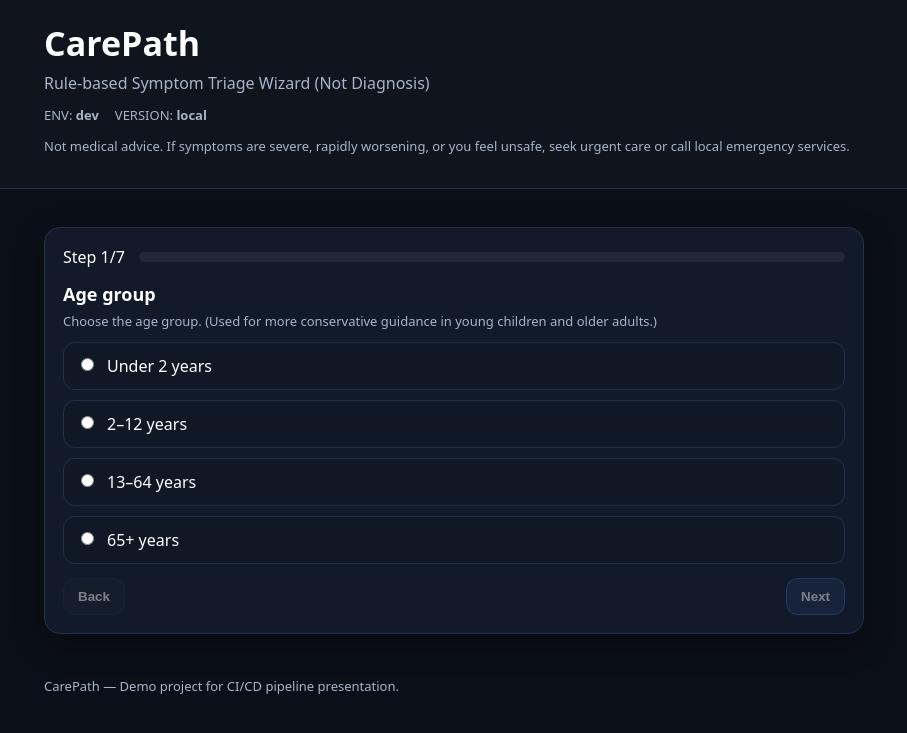
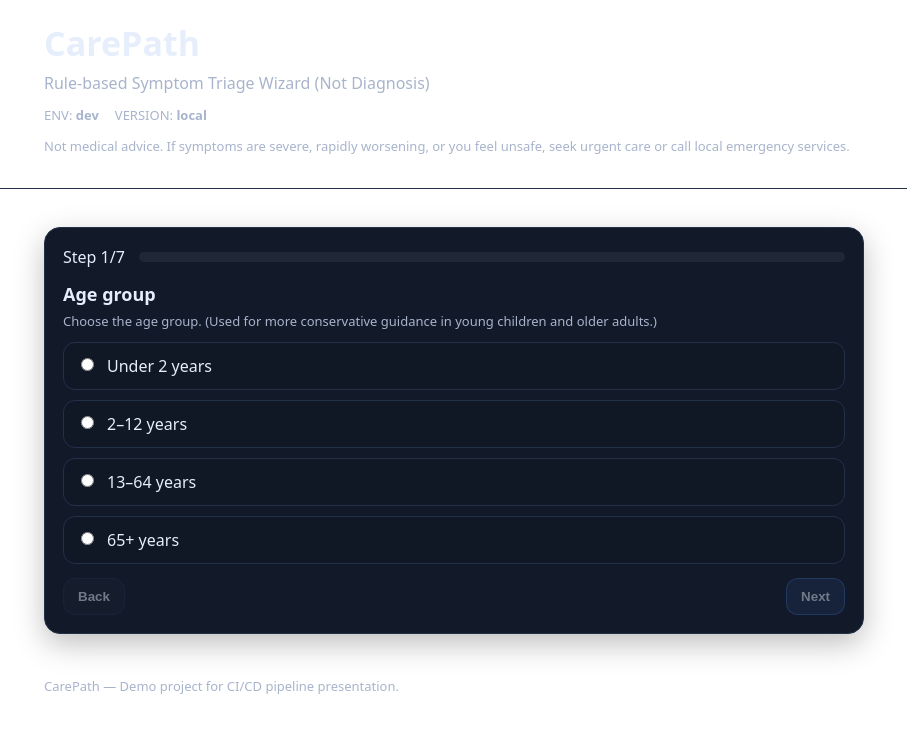
Before and after one commit to enajo/carepath, a FastAPI app: page / in a window 1280 px wide. Shown: the top 733 px of the page, without its empty margins (186-1093 px from the left). Run offline with FastAPI, Linux system fonts and the light colour scheme.

Commit message:
css modification

```diff
--- a/app/static/app.css
+++ b/app/static/app.css
@@ -1,7 +1,7 @@
 :root {
-  --bg: #0b0f17;
+  --bg: #ffff;
   --card: #121a2a;
-  --text: #ffff;
+  --text: #e6eefc;
   --muted: #a8b4cc;
   --border: #23304a;
   --primary: #4c8dff;
```
